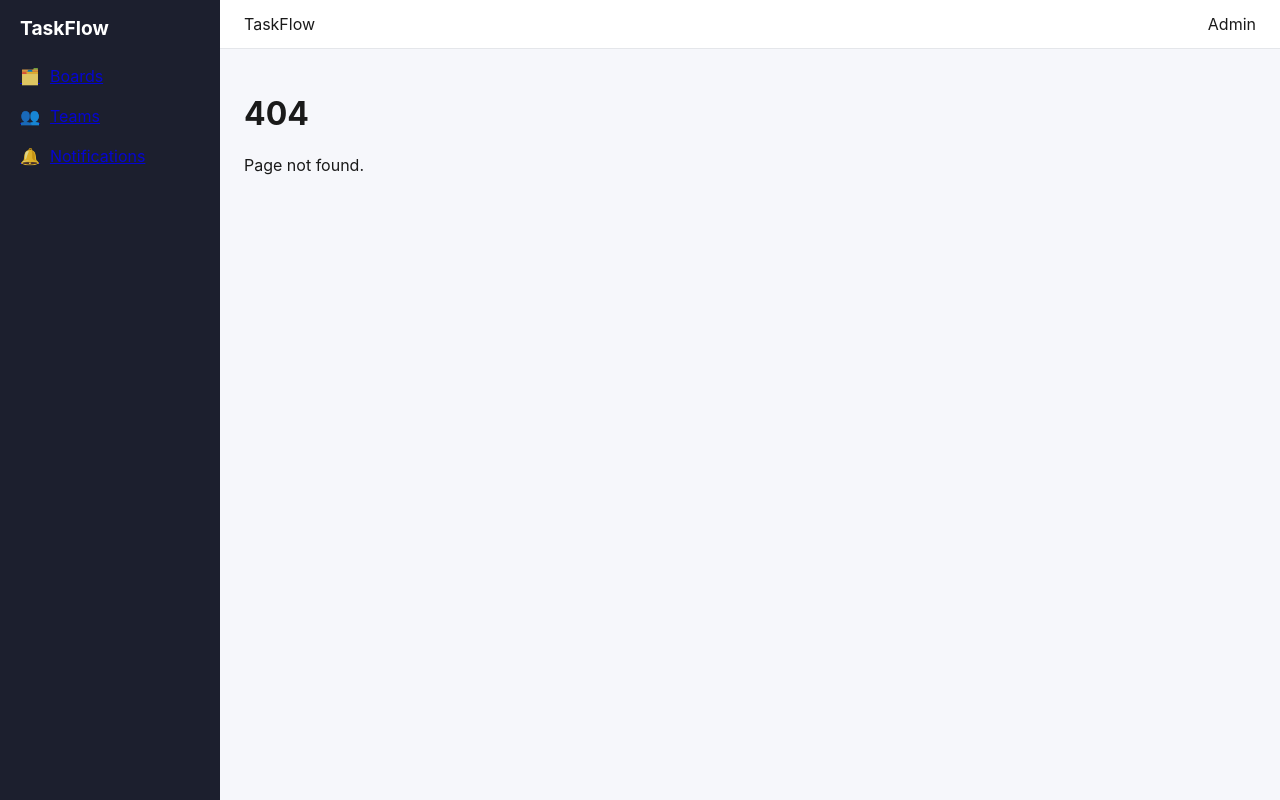
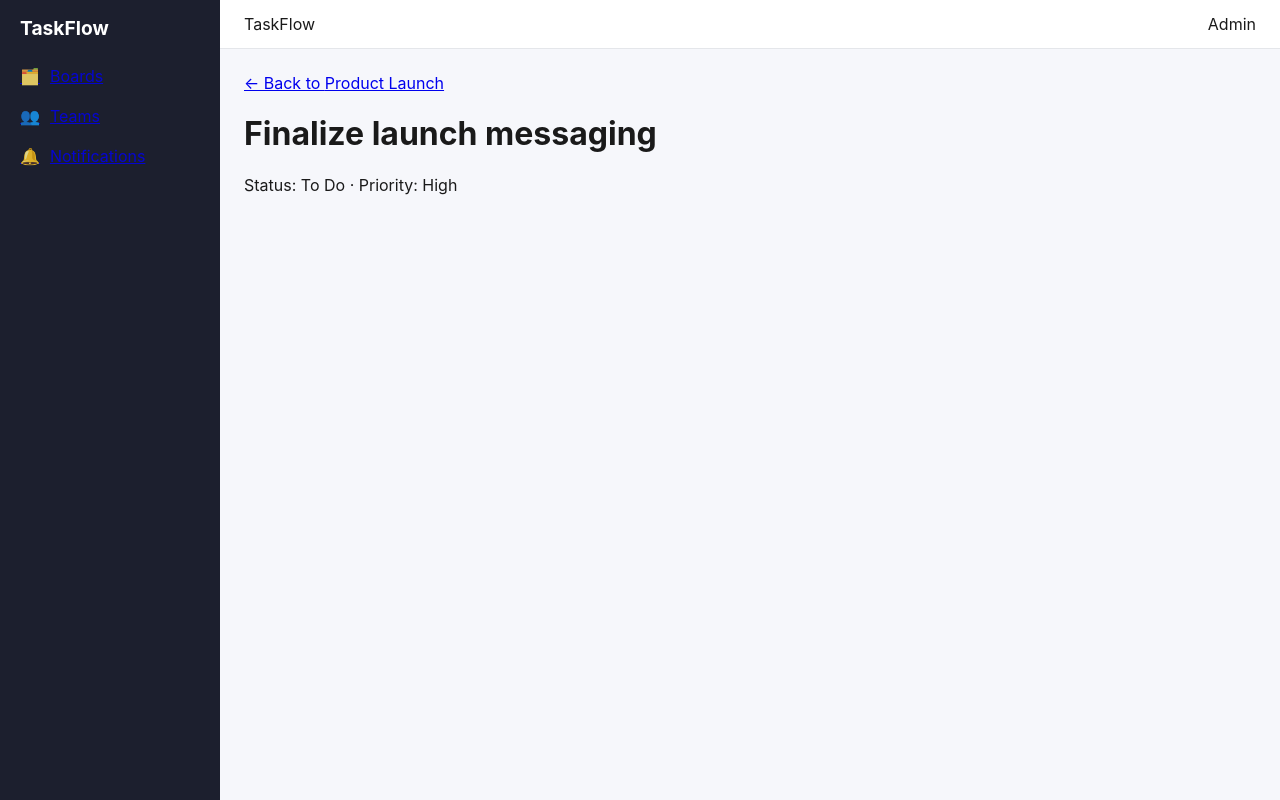
Before and after one commit to Abena9/taskflow, a React (Vite) app: page /tasks/1 in a window 1280 px wide. Before the commit this address had no page. Built offline with nearby package versions, Linux system fonts and the light colour scheme.

Commit message:
Add task detail page

```diff
--- a/src/App.jsx
+++ b/src/App.jsx
@@ -2,6 +2,7 @@ import { Routes, Route } from 'react-router-dom'
 import Layout from './components/Layout.jsx'
 import Boards from './pages/Boards.jsx'
 import BoardDetail from './pages/BoardDetail.jsx'
+import TaskDetail from './pages/TaskDetail.jsx'
 import Teams from './pages/Teams.jsx'
 import Notifications from './pages/Notifications.jsx'
 import Login from './pages/Login.jsx'
@@ -14,6 +15,7 @@ function App() {
       <Routes>
         <Route path="/" element={<Boards />} />
         <Route path="/boards/:id" element={<BoardDetail />} />
+        <Route path="/tasks/:id" element={<TaskDetail />} />
         <Route path="/teams" element={<Teams />} />
         <Route path="/notifications" element={<Notifications />} />
         <Route path="/login" element={<Login />} />
--- a/src/index.css
+++ b/src/index.css
@@ -206,3 +206,9 @@ a.board-card {
   font-size: 0.75rem;
   padding: 2px 6px;
 }
+
+.task-card-title {
+  color: inherit;
+  text-decoration: none;
+  display: block;
+}
--- a/src/pages/BoardDetail.jsx
+++ b/src/pages/BoardDetail.jsx
@@ -38,7 +38,7 @@ function BoardDetail() {
               .filter((t) => t.column === col)
               .map((t) => (
                 <div key={t.id} className="task-card">
-                  <div>{t.title}</div>
+                  <Link to={'/tasks/' + t.id} className="task-card-title">{t.title}</Link>
                   <div className="task-card-actions">
                     {col !== columns[0] && (
                       <button onClick={() => moveTask(t.id, prevColumn(col))}>&larr;</button>
--- /dev/null
+++ b/src/pages/TaskDetail.jsx
@@ -0,0 +1,25 @@
+import { useParams, Link } from 'react-router-dom'
+import { useTasks } from '../context/TaskContext.jsx'
+import { boards } from '../data/boards.js'
+
+function TaskDetail() {
+  const { id } = useParams()
+  const { tasks } = useTasks()
+  const task = tasks.find((t) => String(t.id) === id)
+
+  if (!task) {
+    return <p>Task not found. <Link to="/">Back to boards</Link></p>
+  }
+
+  const board = boards.find((b) => b.id === task.boardId)
+
+  return (
+    <div>
+      <Link to={'/boards/' + task.boardId}>&larr; Back to {board?.name}</Link>
+      <h1>{task.title}</h1>
+      <p>Status: {task.column} &middot; Priority: {task.priority}</p>
+    </div>
+  )
+}
+
+export default TaskDetail
```
